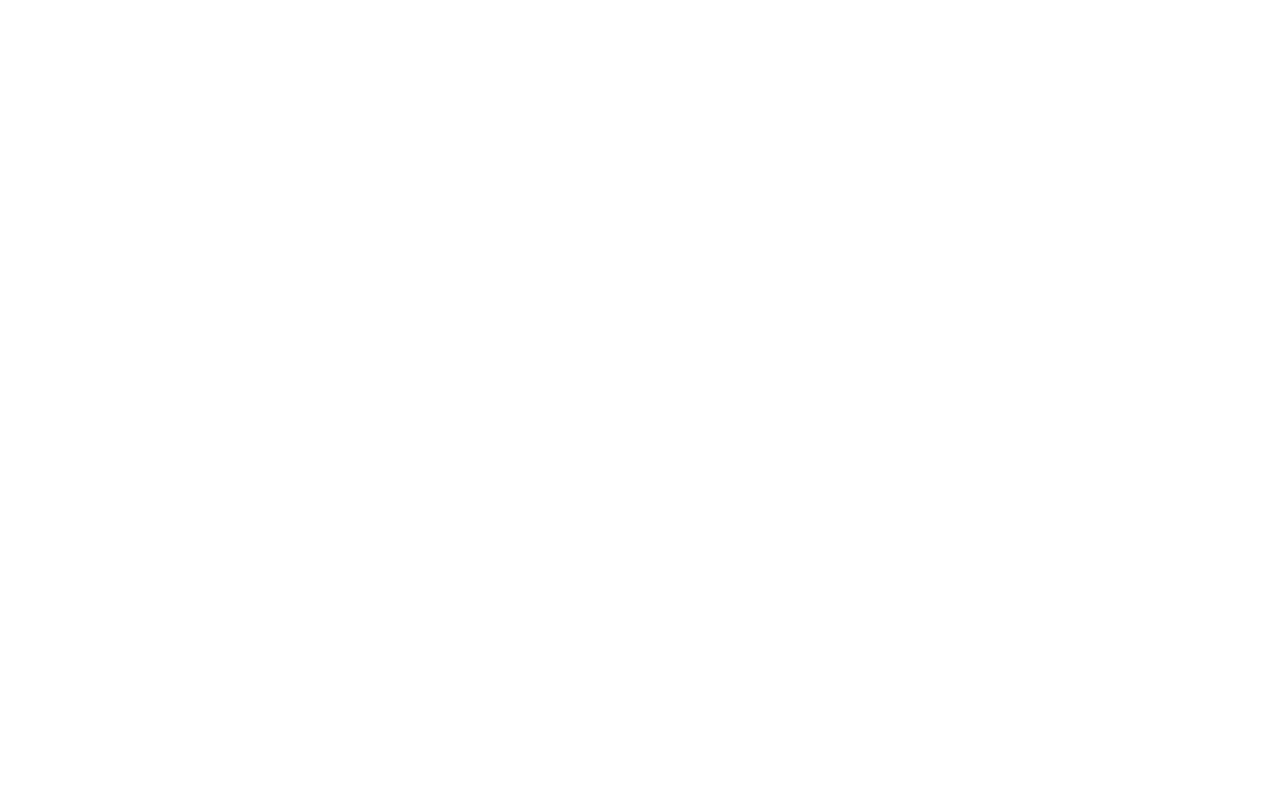
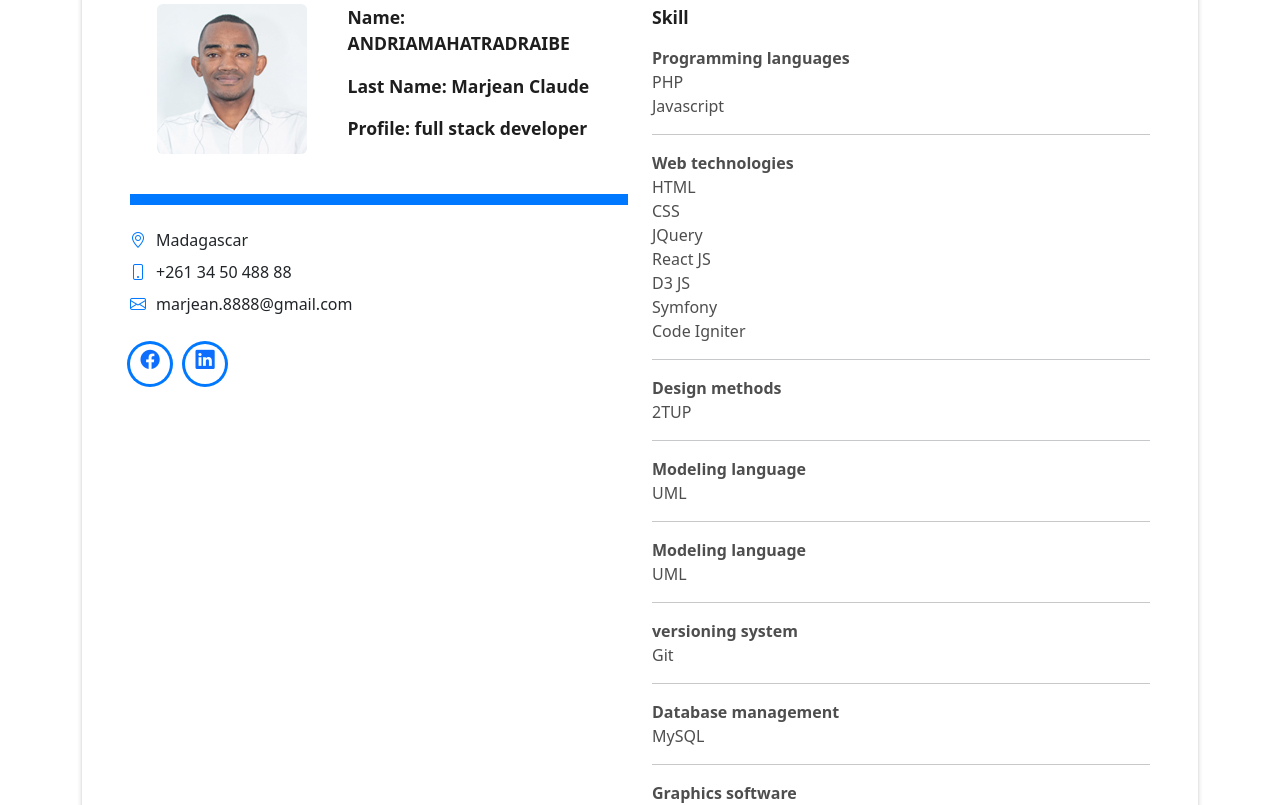
Before and after one commit to claudemarjean/MyPortFolio, a React (Create React App) app: page / in a window 1280 px wide. Shown: the part 860-1665 px from the top of the page. Before the commit the page ends 800 px from the top, so only its background shows below. Built offline with nearby package versions, Linux system fonts and the light colour scheme.

Commit message:
AboutComponent ✨✨

```diff
--- a/src/App.js
+++ b/src/App.js
@@ -2,12 +2,16 @@
 import './App.css';
 import Header from './components/Header';
 import Hero from './components/Hero';
+import Main from './components/Main';
+import Footer from './components/Footer';
 
 function App() {
   return (
     <div className='App'>
       <Header/>
       <Hero/>
+      <Main/>
+      <Footer/>
     </div>
 
   );
--- a/src/components/Footer.js
+++ b/src/components/Footer.js
@@ -0,0 +1,9 @@
+import React from 'react'
+
+const Footer = () => {
+  return (
+    <div>Footer</div>
+  )
+}
+
+export default Footer
--- /dev/null
+++ b/src/components/Main.js
@@ -0,0 +1,16 @@
+import React from "react";
+import About from "./main/About";
+import Blog from "./main/Blog";
+import Service from "./main/Service";
+
+const Main = () =>{
+    return(
+        <main id="main" >
+            <About/>
+            <Service/>
+            <Blog/>
+        </main>
+    );
+}
+
+export default Main;
--- /dev/null
+++ b/src/components/main/About.js
@@ -0,0 +1,116 @@
+import React from "react";
+import profileImage from '../../assets/images/profileImage.jpg';
+
+const About = () => {
+
+    const styleProgressBar = {
+        width: '100%',
+        'aria-valuenow' : '75',
+        'aria-valuemin' : '0',
+        'aria-valuemax' : '100'
+    }
+
+    return (
+        <section id="section" className="about-mf sect-p4 route">
+            <div className="container">
+                <div className="row">
+                    <div className="col">
+                        <div className="box-shadow-full">
+                            <div className="row">
+                                <div className="col-md-6">
+                                    <div className="row">
+                                        <div className="col-6 col-md-5">
+                                            <div className="about-img">
+                                                <img
+                                                    src={profileImage}
+                                                    className="img-fluid rounded b-shadow-a"
+                                                    alt="Profile Image"
+                                                />
+                                            </div>
+                                        </div>
+                                        <div className="col-6 col-md-7 text-start">
+                                            <div className="about-info">
+                                                <p>
+                                                    <span className="title-s">
+                                                        Name:<span> ANDRIAMAHATRADRAIBE</span>
+                                                    </span>
+                                                </p>
+                                                <p>
+                                                    <span className="title-s">
+                                                        Last Name: <span> Marjean Claude</span>
+                                                    </span>
+                                                </p>
+                                                <p>
+                                                    <span className="title-s">
+                                                        Profile: <span> full stack developer</span>
+                                                    </span>
+                                                </p>
+                                            </div>
+                                        </div>
+                                        <div className="skill-mf ">
+                                            <div className="progress">
+                                                <div className="progress-bar" role="progressbar" style={styleProgressBar}>
+                                                </div>
+                                            </div>
+                                        </div>
+                                        <div className="more-info text-start ">
+                                            <ul className="list-ico">
+                                                <li><span className="bi bi-geo-alt"></span>Madagascar</li>
+                                                <li><span className="bi bi-phone"></span>+261 34 50 488 88</li>
+                                                <li><span className="bi bi-envelope"></span>marjean.8888@gmail.com</li>
+                                            </ul>
+                                        </div>
+                                        <div className="socials text-start">
+                                            <ul>
+                                                <li><a href="https://web.facebook.com/claude.marjean/"><span className="ico-circle"><i className="bi bi-facebook"></i></span></a></li>
+                                                <li><a href="https://www.linkedin.com/in/marjean-claude-andriamahatradraibe"><span className="ico-circle"><i className="bi bi-linkedin"></i></span></a></li>
+                                            </ul>
+                                        </div>
+                                    </div>
+                                </div>
+                                <div className="col-md-6 text-start">
+                                    <div className="skill-mf">
+                                        <p className="title-s"><b>Skill</b></p>
+                                        <span><b>Programming languages</b></span>
+                                        <div><span>PHP</span></div>
+                                        <div><span>Javascript</span></div>
+                                        <hr/>
+                                        <div><span><b>Web technologies</b></span></div>
+                                        <div><span>HTML</span></div>
+                                        <div><span>CSS</span></div>
+                                        <div><span>JQuery</span></div>
+                                        <div><span>React JS</span></div>
+                                        <div><span>D3 JS</span></div>
+                                        <div><span>Symfony</span></div>
+                                        <div><span>Code Igniter</span></div>
+                                        <hr/>
+                                        <div><span><b>Design methods</b></span></div>
+                                        <div><span>2TUP</span></div>
+                                        <hr/>
+                                        <div><span><b>Modeling language</b></span></div>
+                                        <div><span>UML</span>
+                                        <hr/>
+                                        <div><span><b>Modeling language</b></span></div>
+                                        <div><span>UML</span></div>
+                                        <hr/>
+                                        <div><span><b>versioning system</b></span></div>
+                                        <div><span>Git</span></div>
+                                        <hr/>
+                                        <div><span><b>Database management</b></span></div>
+                                        <div><span>MySQL</span></div>
+                                        <hr/>
+                                        <div><span><b>Graphics software</b></span></div>
+                                        <div><span>Adobe Photoshop</span></div></div>
+                                        <div></div><span>Adobe Premiere Pro</span>
+                                    </div>
+                                </div>
+                            </div>
+                        </div>
+                    </div>
+                </div>
+            </div>
+        </section>
+    );
+}
+
+export default About;
--- /dev/null
+++ b/src/components/main/Blog.js
@@ -0,0 +1,11 @@
+import React from 'react'
+
+const Blog = () => {
+  return (
+    <div>
+        Blog
+    </div>
+  )
+}
+
+export default Blog
--- /dev/null
+++ b/src/components/main/Service.js
@@ -0,0 +1,9 @@
+import React from 'react'
+
+const Service = () => {
+  return (
+    <div>Service</div>
+  )
+}
+
+export default Service
```
Also changed, not shown: src/assets/images/profileImage.jpg (added), src/components/About.js (deleted), src/components/Blog.js (deleted), src/components/Service.js (deleted).
